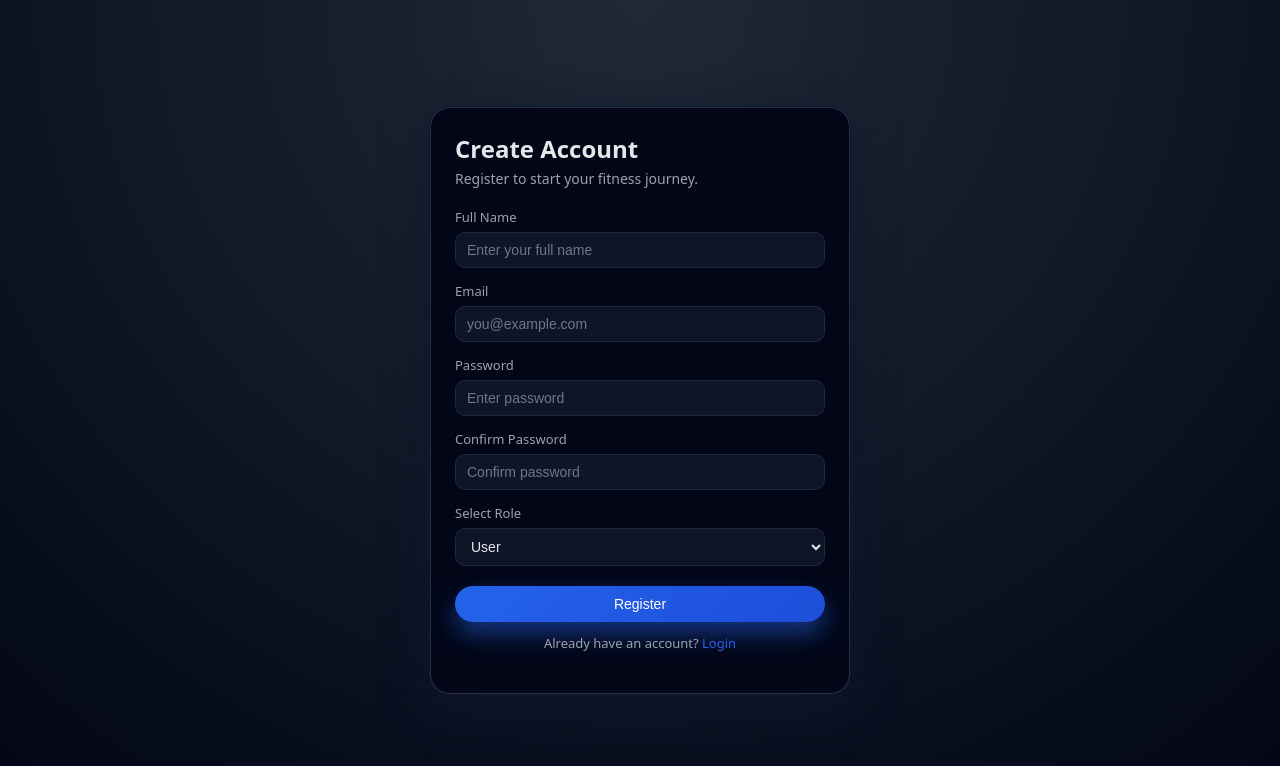
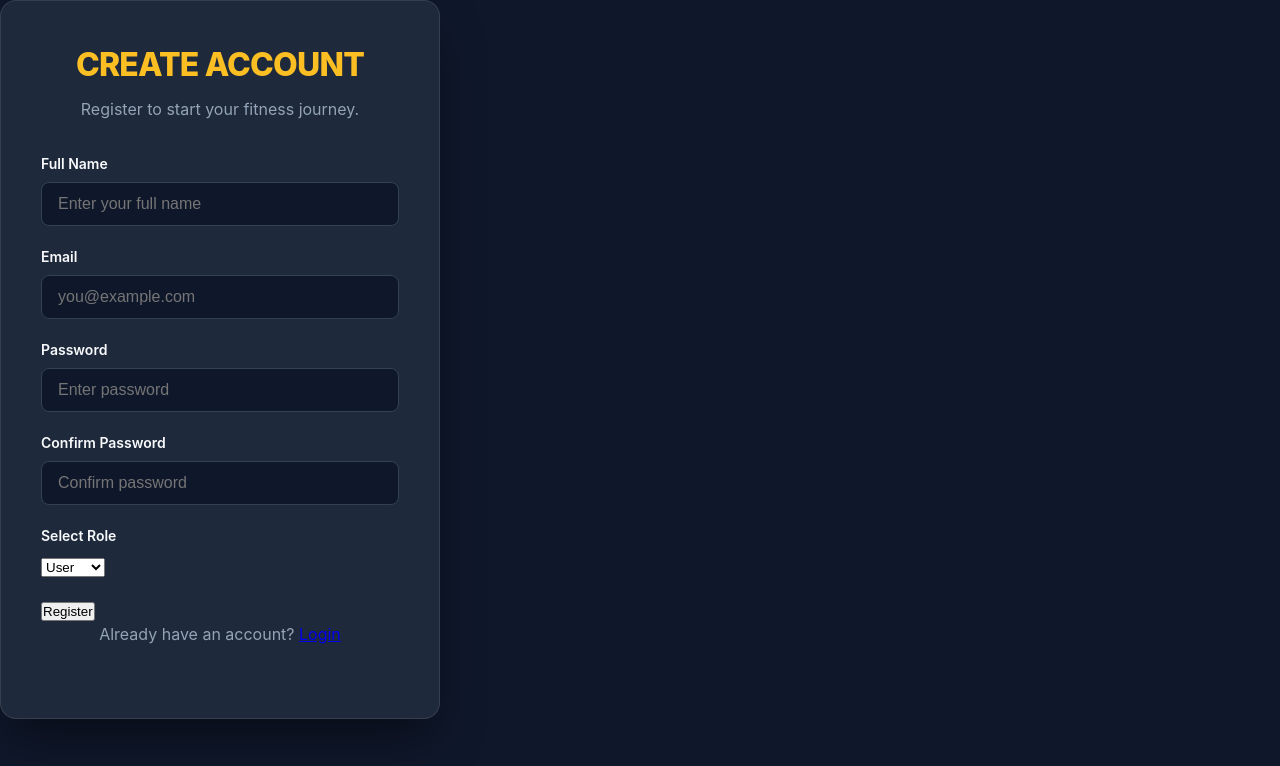
Before and after one commit to KEERTHAN-PILLI/smart-health-project, a React (Vite) app in the folder frontend/: page /register in a window 1280 px wide. Shown: the top 766 px of the page. Built offline with nearby package versions, Linux system fonts and the light colour scheme.

Commit message:
Refactor auth styles with new color scheme and layout

```diff
--- a/frontend/src/styles/auth.css
+++ b/frontend/src/styles/auth.css
@@ -1,377 +1,250 @@
 :root {
-  --primary: #2563eb;
-  --primary-dark: #1d4ed8;
-  --bg: #0f172a;
-  --card-bg: #020617;
-  --border: #1e293b;
-  --text: #e5e7eb;
-  --muted: #9ca3af;
-  --error: #f97373;
+  --primary: #fbbf24;
+  --primary-hover: #f59e0b;
+  --bg-dark: #0f172a;
+  --card-bg: #1e293b;
+  --text-white: #f8fafc;
+  --text-gray: #94a3b8;
+  --error: #ef4444;
+  --success: #22c55e;
 }
 
-*,
-*::before,
-*::after {
+* {
   box-sizing: border-box;
+  margin: 0;
+  padding: 0;
 }
 
 body {
-  margin: 0;
-  font-family: system-ui, -apple-system, BlinkMacSystemFont, "Segoe UI", sans-serif;
-  background: radial-gradient(circle at top, #1f2937, #020617);
-  color: var(--text);
+  font-family: 'Inter', system-ui, -apple-system, sans-serif;
+  background-color: var(--bg-dark);
+  color: var(--text-white);
+  line-height: 1.5;
 }
 
-.auth-page {
+.auth-container {
   min-height: 100vh;
   display: flex;
   align-items: center;
   justify-content: center;
-  padding: 24px;
+  background: linear-gradient(rgba(15, 23, 42, 0.85), rgba(15, 23, 42, 0.85)),
+    url('https://images.unsplash.com/photo-1534438327276-14e5300c3a48?q=80&w=2070&auto=format&fit=crop');
+  background-size: cover;
+  background-position: center;
+  background-attachment: fixed;
+  padding: 20px;
 }
 
 .auth-card {
+  background: var(--card-bg);
+  padding: 40px;
+  border-radius: 16px;
   width: 100%;
-  max-width: 420px;
-  background: linear-gradient(145deg, #020617, #020617);
-  border-radius: 20px;
-  border: 1px solid rgba(148, 163, 184, 0.25);
-  padding: 24px 24px 28px;
-  box-shadow: 0 0 0 1px rgba(15, 23, 42, 0.8), 0 18px 45px rgba(15, 23, 42, 0.9);
-  backdrop-filter: blur(18px);
-  animation: fadeInUp 0.45s ease-out;
+  max-width: 440px;
+  box-shadow: 0 25px 50px -12px rgba(0, 0, 0, 0.5);
+  border: 1px solid rgba(255, 255, 255, 0.1);
+  backdrop-filter: blur(10px);
 }
 
-.auth-title {
-  font-size: 24px;
-  font-weight: 600;
-  margin: 0 0 4px;
+.auth-card h2 {
+  font-size: 32px;
+  font-weight: 800;
+  margin-bottom: 8px;
+  color: var(--primary);
+  text-transform: uppercase;
+  letter-spacing: -0.025em;
+  text-align: center;
 }
 
-.auth-subtitle {
-  margin: 0 0 20px;
-  font-size: 14px;
-  color: var(--muted);
-}
-
-.auth-form {
-  display: flex;
-  flex-direction: column;
-  gap: 14px;
-  margin-bottom: 10px;
+.auth-card p {
+  color: var(--text-gray);
+  margin-bottom: 32px;
+  text-align: center;
 }
 
 .form-group {
-  display: flex;
-  flex-direction: column;
-  gap: 6px;
+  margin-bottom: 20px;
 }
 
 .form-group label {
-  font-size: 13px;
-  color: var(--muted);
+  display: block;
+  font-size: 14px;
+  font-weight: 600;
+  margin-bottom: 8px;
+  color: var(--text-white);
 }
 
-.form-group input,
-.form-group select {
-  border-radius: 10px;
-  border: 1px solid var(--border);
-  background: rgba(15, 23, 42, 0.9);
-  color: var(--text);
-  padding: 9px 11px;
-  font-size: 14px;
-  outline: none;
-  transition: border-color 0.18s ease, box-shadow 0.18s ease, background 0.18s ease, transform 0.08s ease;
+.form-group input {
+  width: 100%;
+  padding: 12px 16px;
+  background: #0f172a;
+  border: 1px solid #334155;
+  border-radius: 8px;
+  color: white;
+  font-size: 16px;
+  transition: all 0.2s;
 }
 
-.form-group input::placeholder {
-  color: rgba(148, 163, 184, 0.7);
+.form-group input:focus {
+  outline: none;
+  border-color: var(--primary);
+  box-shadow: 0 0 0 2px rgba(251, 191, 36, 0.2);
 }
 
-.form-group input:focus,
-.form-group select:focus {
-  border-color: var(--primary);
-  box-shadow: 0 0 0 1px rgba(37, 99, 235, 0.4);
-  background: rgba(15, 23, 42, 0.95);
-  transform: translateY(-0.5px);
+.error {
+  color: var(--error);
+  font-size: 12px;
+  margin-top: 4px;
+  display: block;
 }
 
-.auth-button {
-  margin-top: 6px;
-  width: 100%;
-  padding: 10px 14px;
-  border-radius: 999px;
-  border: none;
-  background: linear-gradient(135deg, var(--primary), var(--primary-dark));
-  color: white;
-  font-weight: 500;
+.error-message {
+  background: rgba(239, 68, 68, 0.1);
+  color: var(--error);
+  padding: 12px;
+  border-radius: 8px;
+  margin-bottom: 20px;
   font-size: 14px;
-  cursor: pointer;
-  box-shadow: 0 12px 25px rgba(37, 99, 235, 0.5);
-  transition: transform 0.1s ease, box-shadow 0.1s ease, filter 0.1s ease;
+  border-left: 4px solid var(--error);
 }
 
-.auth-button:hover:not(:disabled) {
-  transform: translateY(-1px);
-  box-shadow: 0 16px 30px rgba(37, 99, 235, 0.7);
-  filter: brightness(1.05);
+.success-message {
+  background: rgba(34, 197, 94, 0.1);
+  color: var(--success);
+  padding: 12px;
+  border-radius: 8px;
+  margin-bottom: 20px;
+  font-size: 14px;
+  border-left: 4px solid var(--success);
 }
 
-.auth-button:active:not(:disabled) {
-  transform: translateY(0);
-  box-shadow: 0 8px 20px rgba(37, 99, 235, 0.6);
+/* BUTTONS */
+.btn-primary {
+  width: 100%;
+  padding: 14px;
+  background: var(--primary);
+  color: #000;
+  border: none;
+  border-radius: 8px;
+  font-size: 16px;
+  font-weight: 700;
+  cursor: pointer;
+  transition: all 0.2s;
+  text-transform: uppercase;
+  margin-top: 10px;
 }
 
-.auth-button:disabled {
-  opacity: 0.7;
-  cursor: wait;
+.btn-primary:hover:not(:disabled) {
+  background: var(--primary-hover);
+  transform: translateY(-1px);
+  box-shadow: 0 4px 12px rgba(251, 191, 36, 0.3);
 }
 
-.error-text {
-  margin: 0;
-  font-size: 12px;
-  color: var(--error);
+.btn-primary:disabled {
+  opacity: 0.5;
+  cursor: not-allowed;
 }
 
-.auth-footer-text {
-  margin-top: 12px;
-  font-size: 13px;
-  color: var(--muted);
+.btn-link {
+  background: none;
+  border: none;
+  color: var(--primary);
+  font-size: 14px;
+  font-weight: 600;
+  cursor: pointer;
+  margin-top: 16px;
+  display: block;
+  width: 100%;
   text-align: center;
+  transition: color 0.2s;
 }
 
-.auth-link {
-  color: var(--primary);
-  text-decoration: none;
-  font-weight: 500;
-}
-
-.auth-link:hover {
+.btn-link:hover {
+  color: var(--primary-hover);
   text-decoration: underline;
 }
 
-@keyframes fadeInUp {
-  from {
-    opacity: 0;
-    transform: translateY(10px) scale(0.99);
-  }
-  to {
-    opacity: 1;
-    transform: translateY(0) scale(1);
-  }
+.btn-google {
+  width: 100%;
+  padding: 12px;
+  background: transparent;
+  color: white;
+  border: 1px solid #334155;
+  border-radius: 8px;
+  font-size: 15px;
+  font-weight: 600;
+  cursor: pointer;
+  display: flex;
+  align-items: center;
+  justify-content: center;
+  gap: 10px;
+  margin-top: 12px;
+  transition: all 0.2s;
 }
 
-@media (max-width: 480px) {
-  .auth-card {
-    padding: 20px 18px 24px;
-    border-radius: 16px;
-  }
+.btn-google:hover {
+  background: rgba(255, 255, 255, 0.05);
+  border-color: var(--text-gray);
+}
 
+.signup-text {
+  margin-top: 24px;
+  text-align: center;
+  font-size: 14px;
+  color: var(--text-gray);
+}
 
-/* ==================== FORGOT PASSWORD MODAL ==================== */
+.signup-text a {
+  color: var(--primary);
+  text-decoration: none;
+  font-weight: 600;
+}
 
+/* MODAL */
 .modal-overlay {
   position: fixed;
   inset: 0;
-  background: rgba(0, 0, 0, 0.5);
+  background: rgba(0, 0, 0, 0.85);
   display: flex;
   align-items: center;
   justify-content: center;
   z-index: 1000;
-  animation: fadeIn 0.3s ease-in;
-}
-
-@keyframes fadeIn {
-  from {
-    opacity: 0;
-  }
-  to {
-    opacity: 1;
-  }
+  backdrop-filter: blur(4px);
 }
 
 .modal-card {
-  background: white;
-  border-radius: 12px;
+  background: var(--card-bg);
   padding: 32px;
+  border-radius: 16px;
   width: 90%;
-  max-width: 450px;
-  box-shadow: 0 20px 60px rgba(0, 0, 0, 0.3);
+  max-width: 440px;
   position: relative;
-  animation: slideUp 0.3s ease-out;
+  border: 1px solid rgba(255, 255, 255, 0.1);
+  box-shadow: 0 25px 50px -12px rgba(0, 0, 0, 0.5);
+  animation: modalEnter 0.3s ease-out;
 }
 
-@keyframes slideUp {
-  from {
-    transform: translateY(20px);
-    opacity: 0;
-  }
-  to {
-    transform: translateY(0);
-    opacity: 1;
-  }
+@keyframes modalEnter {
+  from { opacity: 0; transform: scale(0.95); }
+  to { opacity: 1; transform: scale(1); }
 }
 
 .modal-close {
   position: absolute;
   top: 16px;
   right: 16px;
+  color: var(--text-gray);
   background: none;
   border: none;
   font-size: 24px;
   cursor: pointer;
-  color: #666;
-  transition: color 0.2s;
-}
-
-.modal-close:hover {
-  color: #333;
+  line-height: 1;
 }
 
 .modal-card h3 {
-  margin: 0 0 24px 0;
-  color: #1a1a1a;
+  color: var(--primary);
+  margin-bottom: 24px;
   font-size: 24px;
-  font-weight: 600;
+  text-transform: uppercase;
+  letter-spacing: -0.025em;
 }
-
-.modal-card .form-group {
-  margin-bottom: 16px;
-}
-
-.modal-card label {
-  display: block;
-  margin-bottom: 8px;
-  color: #333;
-  font-weight: 500;
-  font-size: 14px;
-}
-
-.modal-card input {
-  width: 100%;
-  padding: 12px;
-  border: 1px solid #ddd;
-  border-radius: 8px;
-  font-size: 14px;
-  transition: border-color 0.3s, box-shadow 0.3s;
-}
-
-.modal-card input:focus {
-  outline: none;
-  border-color: #2563eb;
-  box-shadow: 0 0 0 3px rgba(37, 99, 235, 0.1);
-}
-
-/* ==================== BUTTON STYLES ==================== */
-
-.btn-primary {
-  width: 100%;
-  padding: 12px;
-  background: linear-gradient(135deg, #2563eb 0%, #1d4ed8 100%);
-  color: white;
-  border: none;
-  border-radius: 8px;
-  font-size: 16px;
-  font-weight: 600;
-  cursor: pointer;
-  transition: transform 0.2s, box-shadow 0.2s;
-  margin-top: 12px;
-}
-
-.btn-primary:hover:not(:disabled) {
-  transform: translateY(-2px);
-  box-shadow: 0 8px 20px rgba(37, 99, 235, 0.4);
-}
-
-.btn-primary:disabled {
-  opacity: 0.6;
-  cursor: not-allowed;
-}
-
-.btn-link {
-  background: none;
-  border: none;
-  color: #2563eb;
-  cursor: pointer;
-  font-size: 14px;
-  text-decoration: none;
-  padding: 8px 0;
-  margin-top: 8px;
-  transition: color 0.2s;
-  display: block;
-  width: 100%;
-  text-align: center;
-}
-
-.btn-link:hover {
-  color: #1d4ed8;
-  text-decoration: underline;
-}
-
-.btn-google {
-  width: 100%;
-  padding: 12px;
-  background: white;
-  color: #333;
-  border: 1px solid #ddd;
-  border-radius: 8px;
-  font-size: 16px;
-  font-weight: 600;
-  cursor: pointer;
-  display: flex;
-  align-items: center;
-  justify-content: center;
-  gap: 8px;
-  transition: background 0.2s, border-color 0.2s;
-  margin-top: 12px;
-}
-
-.btn-google:hover {
-  background: #f8f8f8;
-  border-color: #999;
-}
-
-.btn-google span {
-  font-size: 20px;
-}
-
-/* ==================== MESSAGE STYLES ==================== */
-
-.error-message {
-  padding: 12px;
-  background: #fee2e2;
-  color: #991b1b;
-  border-radius: 8px;
-  font-size: 14px;
-  margin-bottom: 12px;
-  border-left: 4px solid #991b1b;
-}
-
-.success-message {
-  padding: 12px;
-  background: #dcfce7;
-  color: #166534;
-  border-radius: 8px;
-  font-size: 14px;
-  margin-bottom: 12px;
-  border-left: 4px solid #166534;
-}
-
-/* ==================== RESPONSIVE ==================== */
-
-@media (max-width: 600px) {
-  .modal-card {
-    padding: 24px;
-    margin: 20px;
-  }
-
-  .modal-card h3 {
-    font-size: 20px;
-  }
-
-  .btn-primary,
-  .btn-google {
-    font-size: 14px;
-  }
-}
-}
```
